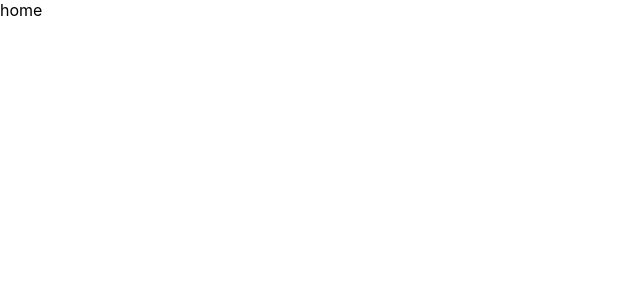
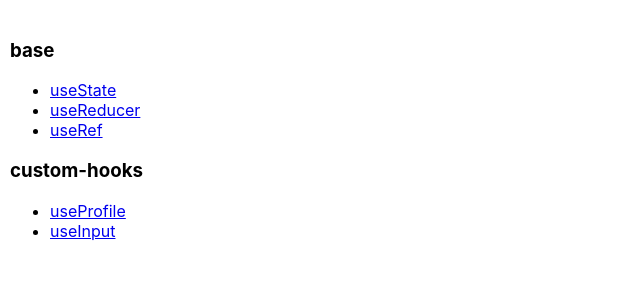
Before and after one commit to KuangPF/react-hooks-demo, a React (Create React App) app: page /home in a window 1280 px wide. Shown: the top 300 px of the page, without its empty margins (0-640 px from the left). Built offline with nearby package versions, Linux system fonts and the light colour scheme; a web font is replaced by a local one.

Commit message:
feat(home): add base and custom route link

```diff
--- a/src/index.css
+++ b/src/index.css
@@ -15,3 +15,19 @@ code {
 #root {
   height: 100%;
 }
+/*========== Media Queries ==========*/
+
+@media (max-height: 515px) {
+  html {
+    height: auto;
+  }
+  body {
+    margin: 20px 10px;
+  }
+}
+
+@media (max-width: 2000px) and (min-width: 700px) {
+  body {
+    padding: 20px 10px;
+  }
+}
--- a/src/pages/home/index.tsx
+++ b/src/pages/home/index.tsx
@@ -3,14 +3,38 @@
  * @Date: 2020-04-01 22:14:34
  * @Description: home page
  * @LastEditors: KuangPF
- * @LastEditTime: 2020-04-01 22:45:07
+ * @LastEditTime: 2020-04-12 21:22:45
  */
 
 import React from 'react'
+import { Link } from 'react-router-dom'
 
-const App = (props:any) => {
-  console.log(props)
-  return <div>home</div>
+const App = (props: any) => {
+  return (
+    <div>
+      <h3>base</h3>
+      <ul>
+        <li>
+          <Link to="/base/useState">useState</Link>
+        </li>
+        <li>
+          <Link to="/base/useReducer">useReducer</Link>
+        </li>
+        <li>
+          <Link to="/base/useRef">useRef</Link>
+        </li>
+      </ul>
+      <h3>custom-hooks</h3>
+      <ul>
+        <li>
+          <Link to="/custom-hooks/useProfile">useProfile</Link>
+        </li>
+        <li>
+          <Link to="/custom-hooks/useInput">useInput</Link>
+        </li>
+      </ul>
+    </div>
+  )
 }
 
 export default App
--- a/src/pages/hooks-class/style.css
+++ b/src/pages/hooks-class/style.css
@@ -143,20 +143,9 @@ section input {
   color: #000000;
 }
 
-/*========== Media Queries ==========*/
-
 @media (max-width: 415px) {
   .theme-golden {
     max-width: 90vw;
     margin: 0 auto;
   }
 }
-
-@media (max-height: 515px) {
-  html {
-    height: auto;
-  }
-  body {
-    margin: 20px 0;
-  }
-}
```
